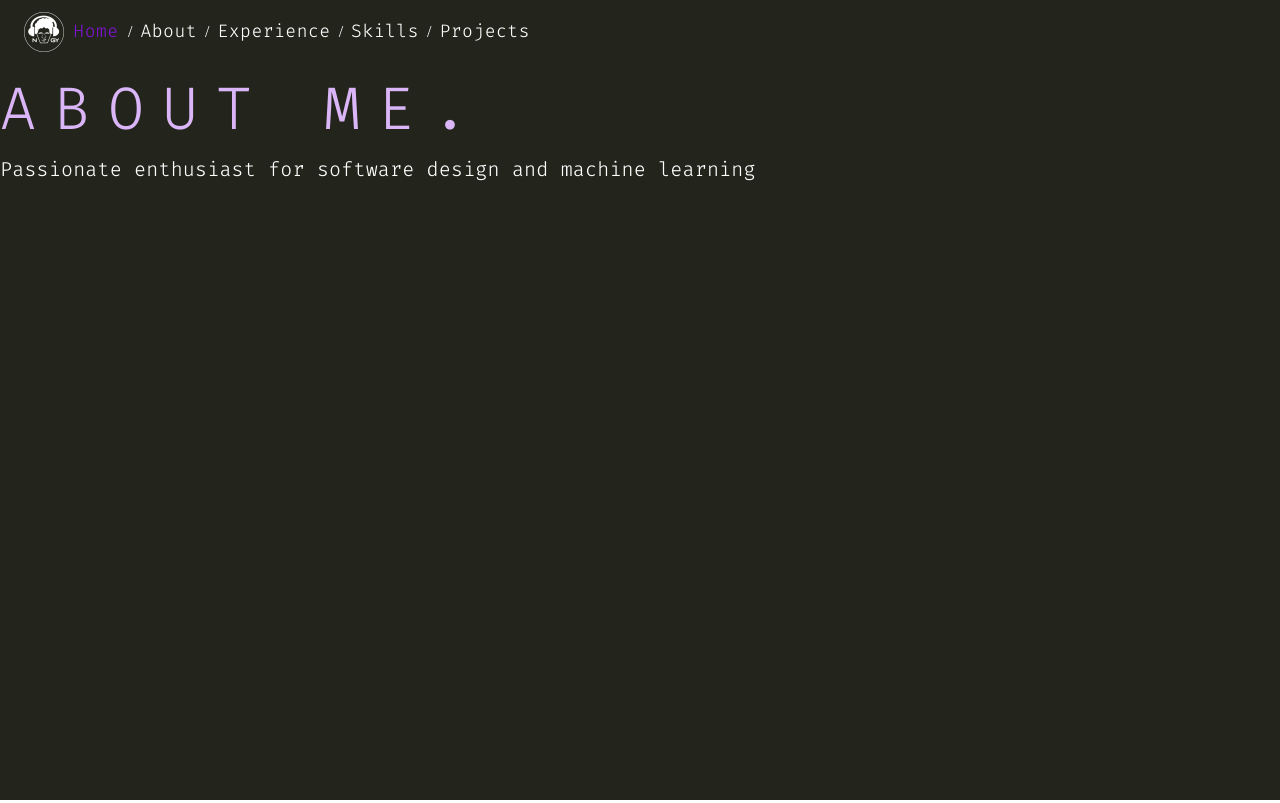
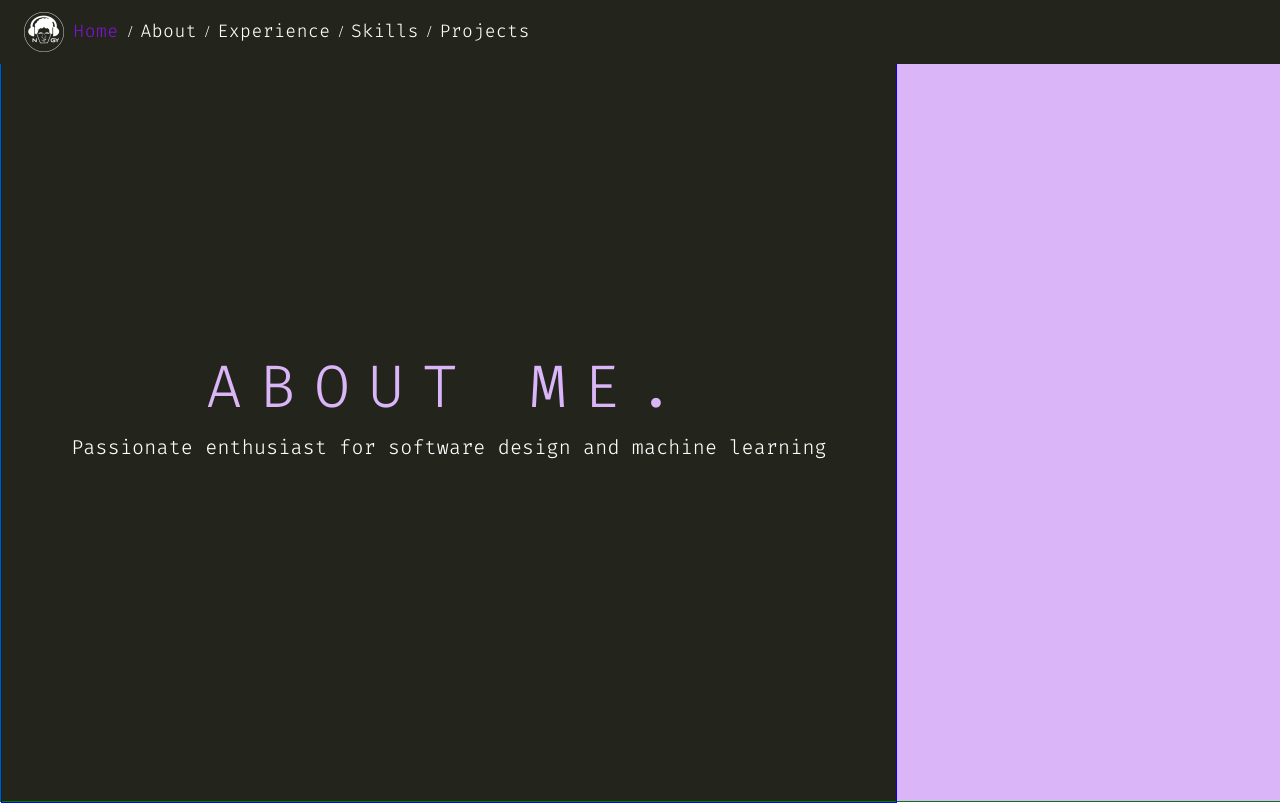
Before and after one commit to NazGy/React, a React (Create React App) app in the folder my_app/: page /About in a window 1280 px wide. Built offline with nearby package versions, Linux system fonts and the light colour scheme.

Commit message:
Added split background to About page

```diff
--- a/my_app/src/App.js
+++ b/my_app/src/App.js
@@ -4,7 +4,7 @@ import HomePage from './component/HomePage.js'
 import Header from './Header.js'
 import { Typography } from '@material-ui/core';
 import "./css/Home.css"
-import { withRouter } from 'react-router';
+import { withRouter, Redirect } from 'react-router';
 import {
     Switch,
     Route,
@@ -15,12 +15,15 @@ import AboutPage from './component/AboutPage.js';
 class App extends React.Component {
     render() {
         return (
-            <div className="backdrop" style={{ backgroundColor: '#23251C' }}>
+            <div className="backdrop" style={{ border: 'solid green 1px' }}>
                 <Router>
                     <div>
                         <Header></Header>
                         <Switch>
                             <Route exact path="/">
+                                <Redirect to="/Home"></Redirect>
+                            </Route>
+                            <Route exact path="/Home">
                                 <HomePage></HomePage>
                             </Route>
                             <Route exact path="/About">
--- a/my_app/src/Header.js
+++ b/my_app/src/Header.js
@@ -42,7 +42,7 @@ class Header extends React.Component {
         }
 
         return (
-            <AppBar position="static" style={{ backgroundColor: '#23251C', boxShadow: 'none' }}>
+            <AppBar position="fixed" style={{ backgroundColor: '#23251C', boxShadow: 'none' }}>
                 <Toolbar>
                     <img style={{width: '40', height: '40'}} src={require('./pictures/Logo.png')}/>
                     <Link to="/">
--- a/my_app/src/component/AboutPage.js
+++ b/my_app/src/component/AboutPage.js
@@ -1,16 +1,37 @@
 import React from 'react';
 import ReactDOM from 'react-dom';
 import Typography from '@material-ui/core/Typography';
-import {withRouter} from 'react-router';
+import { withRouter } from 'react-router';
 import "../css/About.css"
+import HexaCell from './HexaCell'
 
 class AboutPage extends React.Component {
     render() {
         return (
-            <div>
-                <Typography className={"about_title"}>About Me.</Typography>
+            <div className={"row"} style={{ width: '100%', height: '100%' }}>
+                <div class="background" >
+                    <div className={"background_box"}>
 
-                <Typography className={"about_desc"}>Passionate enthusiast for software design and machine learning</Typography>
+                        <div className="column" style={{height: '100%', border: "solid blue 1px"}}>
+                            <div>
+                                <Typography className={"about_title"}>About Me.</Typography>
+                            </div>
+                            <div>
+                                <Typography className={"about_desc"}>Passionate enthusiast for software design and machine learning</Typography>
+                            </div>
+                        </div>
+                    </div>
+                    <div className={"pink_box"}></div>
+                </div>
+                {/* <div className="column" style={{width: '70%', height: '100%', border: 'solid blue 1px'}}>
+                    <div>
+                        <Typography className={"about_title"}>About Me.</Typography>
+                    </div>
+                    <div>
+                        <Typography className={"about_desc"}>Passionate enthusiast for software design and machine learning</Typography>
+                    </div>
+                </div>
+                <div style={{width: '30%', height: '100%', border: 'solid blue 1px'}}></div> */}
             </div>
         )
     }
--- /dev/null
+++ b/my_app/src/component/HexaCell.js
@@ -0,0 +1,14 @@
+import "../css/HexaCell.css"
+import React from 'react';
+
+class HexaCell extends React.Component {
+
+    render() {
+        return (
+            <div className="hexagon"></div>
+        )
+    }
+
+}
+
+export default HexaCell
--- a/my_app/src/component/HomePage.js
+++ b/my_app/src/component/HomePage.js
@@ -7,7 +7,7 @@ import "../css/Home.css"
 class HomePage extends React.Component {
     render() {
         return (
-            <div className={"center_page"}>
+            <div className={"center_page"} style={{marginTop: '90px'}}>
                 <div className={"row"}>
                     <img className={"photo"} style={{ width: '400', height: '400', borderRadius: '50%' }} src={require('../pictures/Home_Photo.jpg')} />
                     <Typography className={"name"}>Nazar Georgis-Yap.</Typography>
--- a/my_app/src/css/About.css
+++ b/my_app/src/css/About.css
@@ -12,3 +12,32 @@
     font-size: 20px !important;
     color: #FFFFFF;
 }
+
+.column {
+    display: flex !important;
+    justify-content: center !important;
+    flex-direction: column !important;
+    align-items: center !important;
+    /* border: solid red 1px; */
+}
+
+.pink_box {
+    background-color: #DAB6F9;
+    height: 100%;
+    width: 30% !important;
+}
+
+.background_box {
+    height: 100%;
+    width: 70% !important;
+}
+
+.background {
+    /* position: absolute; */
+    height: 100%;
+    width: 100%;
+    display: flex !important;
+    justify-content: center !important;
+    flex-direction: row !important;
+    align-items: center !important;
+}
--- /dev/null
+++ b/my_app/src/css/HexaCell.css
@@ -0,0 +1,24 @@
+.hexagon {
+    position: relative;
+    width: 200px;
+    height: 110px;
+    background: lightblue;
+}
+
+.hexagon::before,
+.hexagon::after {
+    content: '';
+    position: absolute;
+    width: 0;
+    border-left: 100px solid transparent;
+    border-right: 100px solid transparent;
+}
+.hexagon::before {
+bottom: 99.9%;
+border-bottom: 60px solid lightblue;
+}
+
+.hexagon::after{
+    top: 99.9%;
+    border-top: 60px solid lightblue;
+}
--- a/my_app/src/css/Home.css
+++ b/my_app/src/css/Home.css
@@ -1,5 +1,5 @@
 .backdrop {
-    background-color: '#23251C' !important;
+    background-color: #23251C !important;
     width: 100%;
     height: 100%;
 }
```
